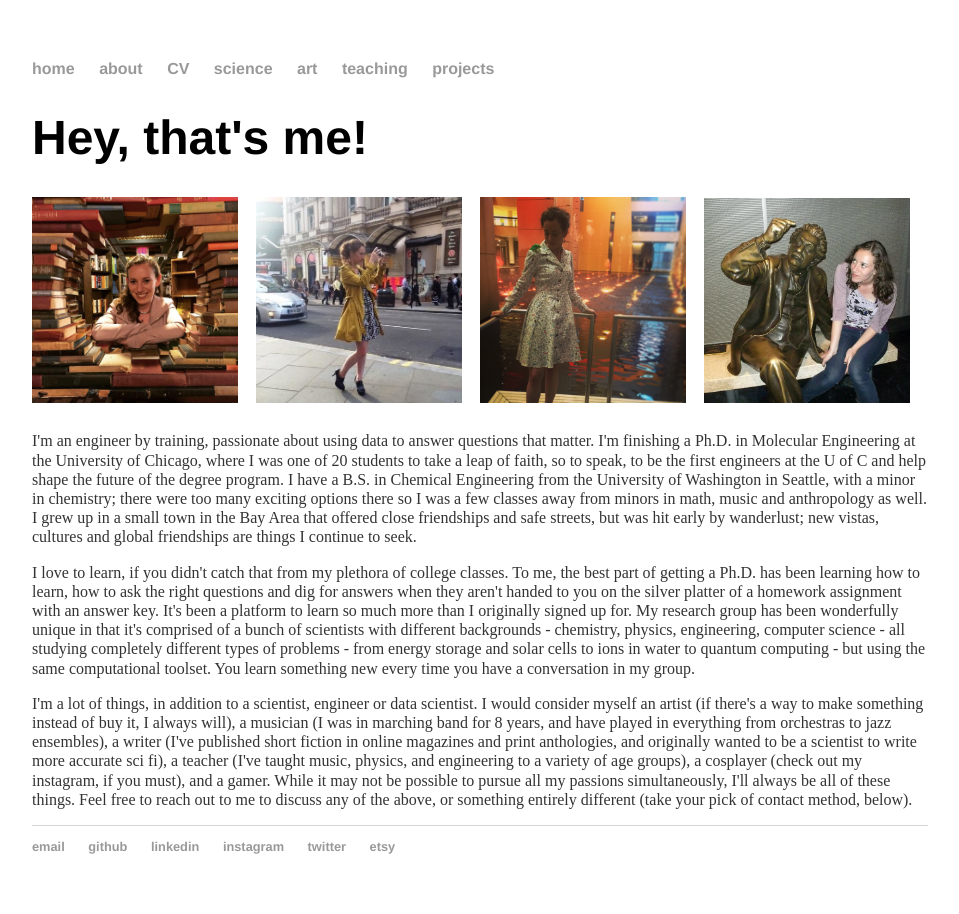
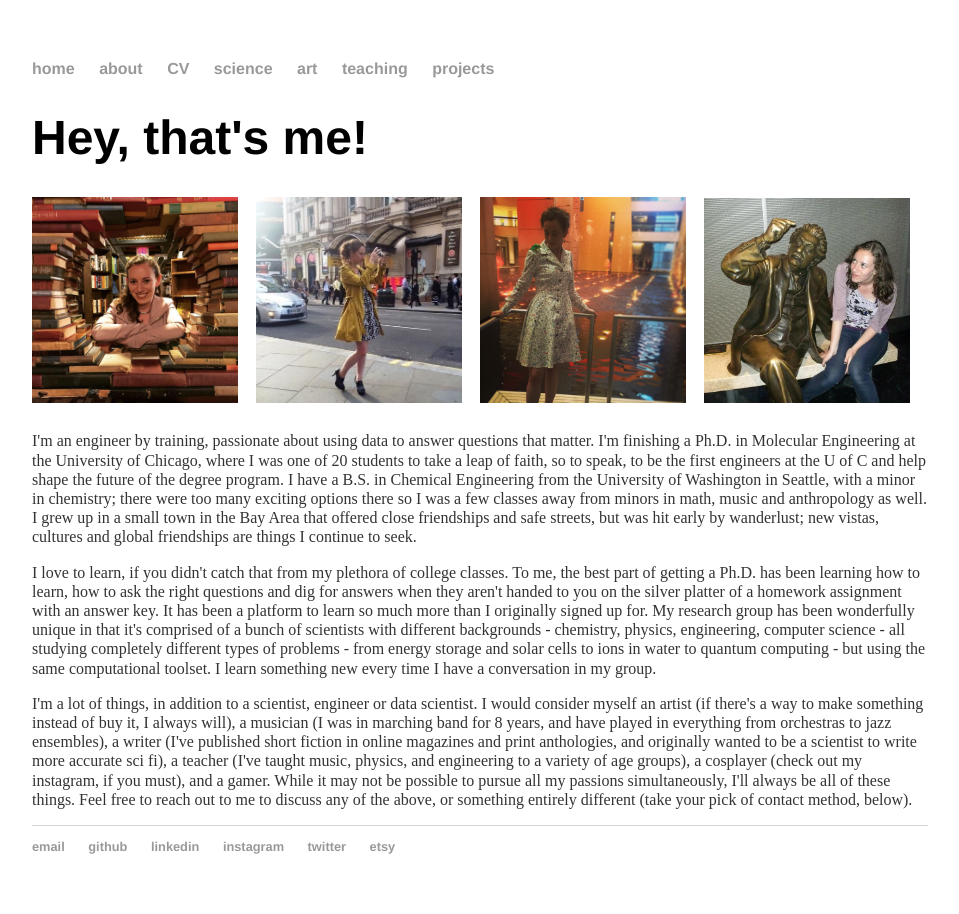
Before and after one commit to argwood/argwood.github.io, a Jekyll site: the page built from about/index.html, in a window 1280 px wide. Shown: the whole page, without its empty margins (160-1119 px from the left). Built offline with Jekyll 4.4.1, drawn with Linux system fonts in a browser that asks for light colours.

Commit message:
fixed typo in about

```diff
--- a/about/index.html
+++ b/about/index.html
@@ -8,8 +8,8 @@ title: about
 	<p style="clear: both;">
 	<p>I'm an engineer by training, passionate about using data to answer questions that matter. I'm finishing a Ph.D. in Molecular Engineering at the University of Chicago, where I was one of 20 students to take a leap of faith, so to speak, to be the first engineers at the U of C and help shape the future of the degree program. I have a B.S. in Chemical Engineering from the University of Washington in Seattle, with a minor in chemistry; there were too many
 	exciting options there so I was a few classes away from minors in math, music and anthropology as well. I grew up in a small town in the Bay Area that offered close friendships and safe streets, but was hit early by wanderlust; new vistas, cultures and global friendships are things I continue to seek.</p>
-	<p>I love to learn, if you didn't catch that from my plethora of college classes. To me, the best part of getting a Ph.D. has been learning how to learn, how to ask the right questions and dig for answers when they aren't handed to you on the silver platter of a homework assignment with an answer key. It's been a platform to learn so much more than I originally signed up for. My research group has been wonderfully unique in that it's comprised of a bunch of scientists with different backgrounds - chemistry, physics, engineering, computer science - all studying
-	completely different types of problems - from energy storage and solar cells to ions in water to quantum computing - but using the same computational toolset. You learn something new every time you have a conversation in my group. </p>
+	<p>I love to learn, if you didn't catch that from my plethora of college classes. To me, the best part of getting a Ph.D. has been learning how to learn, how to ask the right questions and dig for answers when they aren't handed to you on the silver platter of a homework assignment with an answer key. It has been a platform to learn so much more than I originally signed up for. My research group has been wonderfully unique in that it's comprised of a bunch of scientists with different backgrounds - chemistry, physics, engineering, computer science - all studying
+	completely different types of problems - from energy storage and solar cells to ions in water to quantum computing - but using the same computational toolset. I learn something new every time I have a conversation in my group. </p>
 	<p> I'm a lot of things, in addition to a scientist, engineer or data scientist. I would consider myself an artist (if there's a way to make something instead of buy it, I always will), a musician (I was in marching band for 8 years, and have played in everything from orchestras to jazz ensembles), a writer (I've published short fiction in online magazines and print anthologies, and originally wanted to be a scientist to write more accurate sci fi), a teacher (I've taught music, physics,
 	and engineering to a variety of age groups), a cosplayer (check out my instagram, if you must), and a gamer. While it may not be possible to pursue all my passions simultaneously, I'll always be all of these things. Feel free to reach out to me to discuss any of the above, or something entirely different (take your pick of contact method, below). </p>
 </div><!-- /.blurb -->
```
